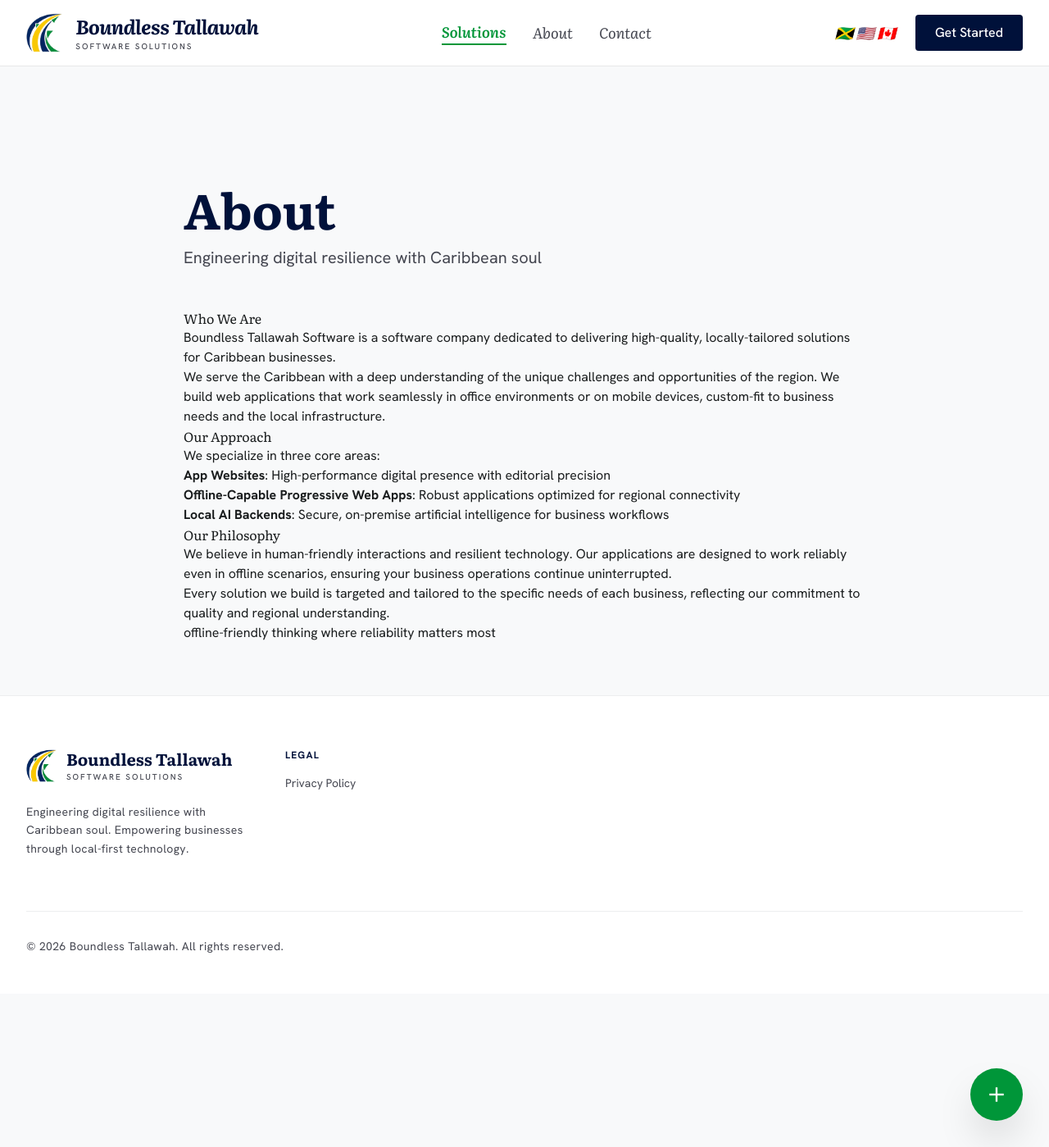
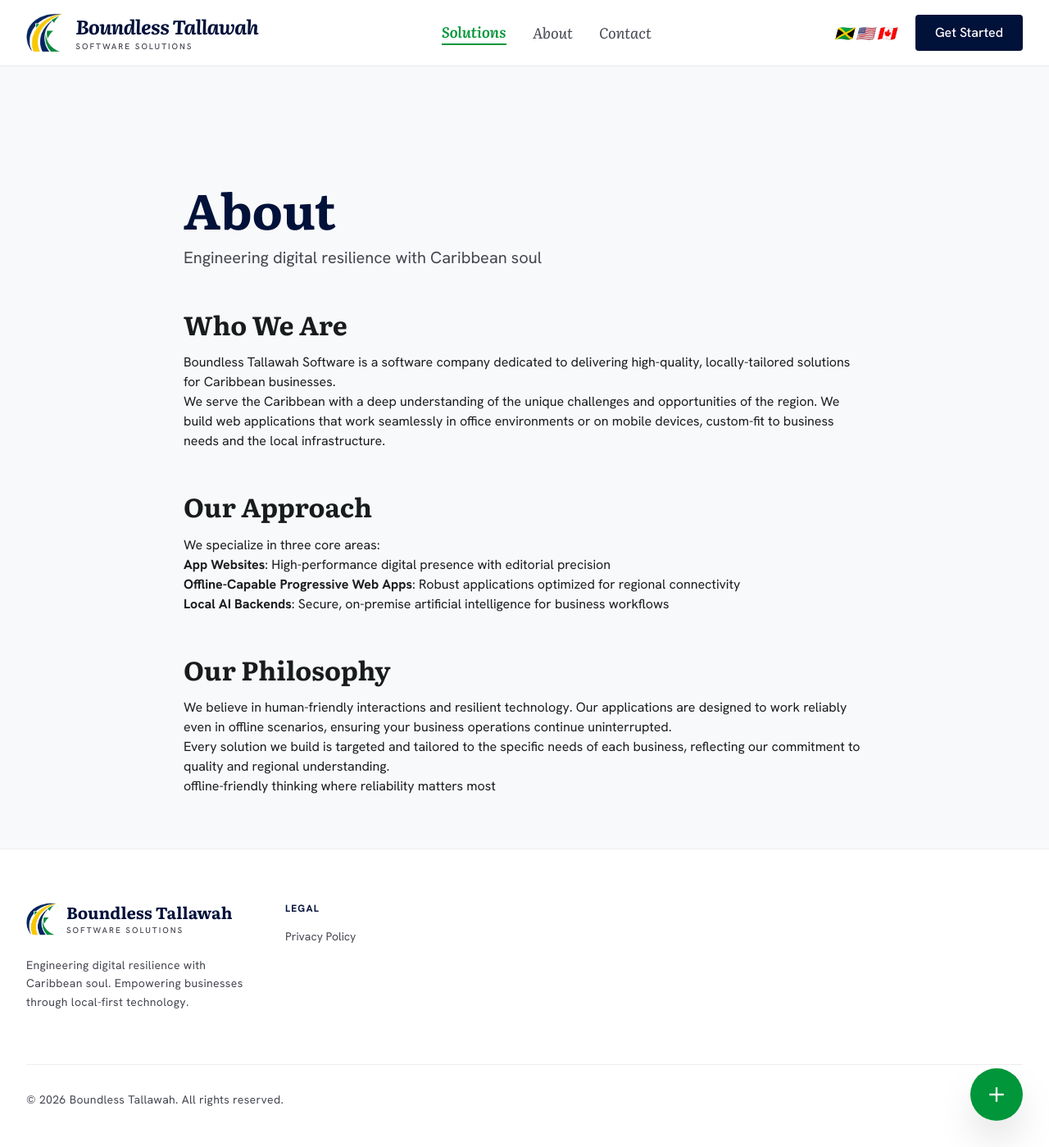
Before and after one commit to Boundless-Tallawah-Software/boundless-tallawah-software.github.io, a Jekyll site: the page built from about.md, in a window 1280 px wide and 1399 px high. Shown: the whole window at 82% size. Built offline with Jekyll 4.4.1, drawn with Linux system fonts in a browser that asks for light colours; nearby versions of some CDN libraries.

Commit message:
style: add custom styles for h2 elements in page content

```diff
--- a/_layouts/page.html
+++ b/_layouts/page.html
@@ -1,6 +1,17 @@
 ---
 layout: default
 ---
+
+<style>
+  .page-content h2 {
+    font-size: 2rem;
+    font-weight: 700;
+    line-height: 1.2;
+    color: var(--primary);
+    margin-top: 3rem;
+    margin-bottom: 1rem;
+  }
+</style>
 
 <article class="max-w-4xl mx-auto px-8 py-16">
   <header class="mb-12">
@@ -10,7 +21,7 @@ layout: default
     {% endif %}
   </header>
 
-  <div class="prose prose-lg max-w-none">
+  <div class="prose prose-lg max-w-none page-content">
     {{ content }}
   </div>
 </article>
```
